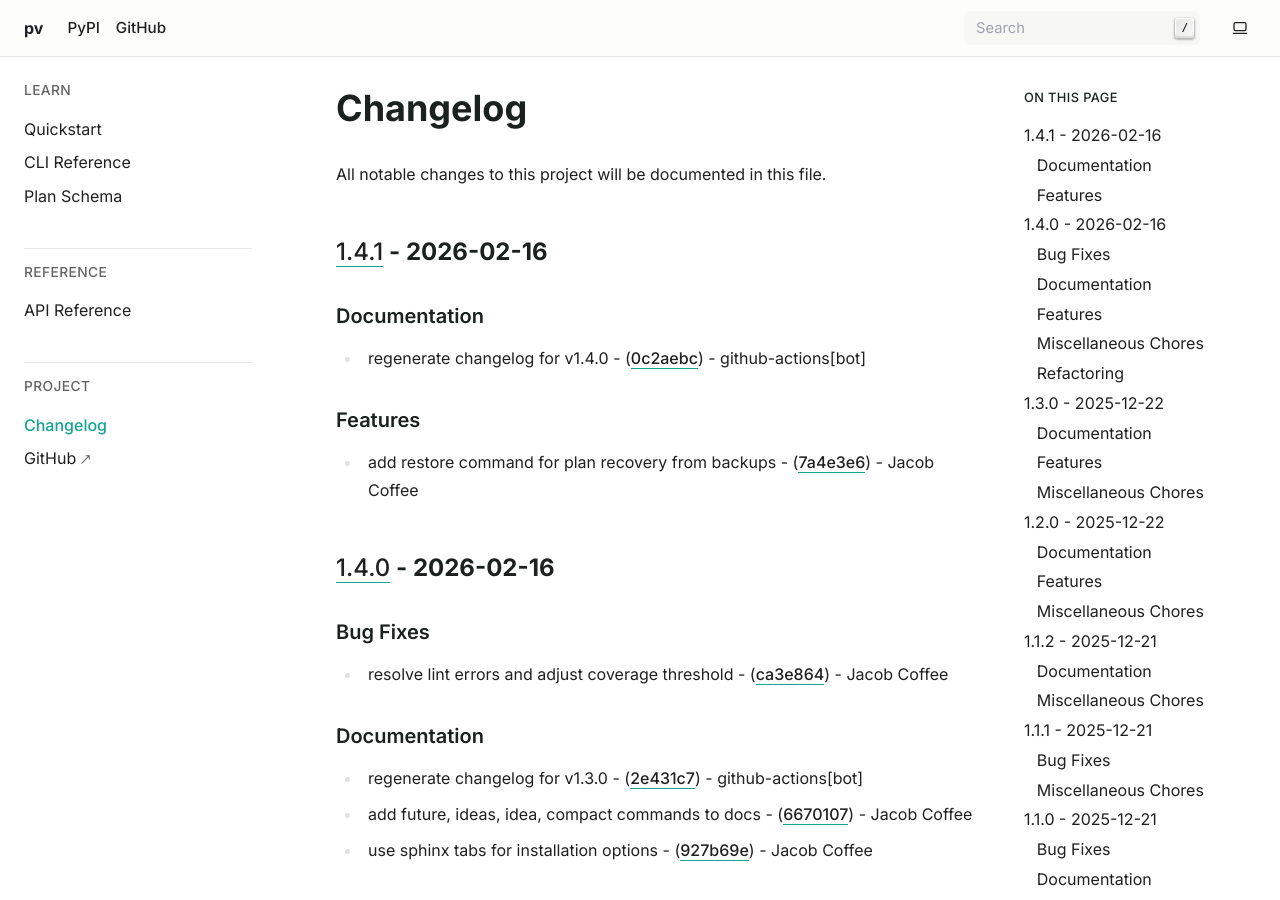
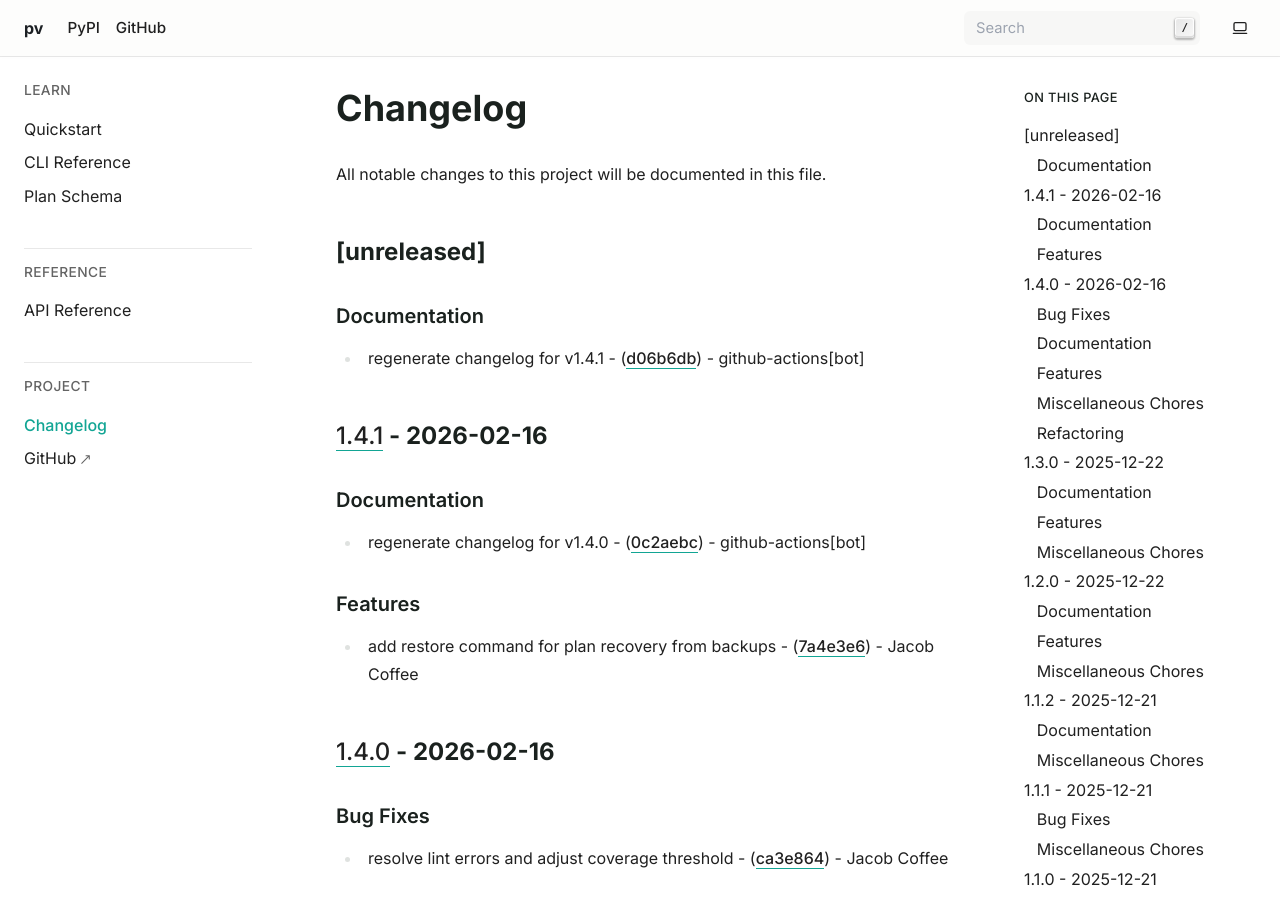
Before and after one commit to JacobCoffee/pv, a Sphinx documentation site: the page built from docs/CHANGELOG.md, in a window 1280 px wide and 900 px high. Built offline with Sphinx 7.4.7, drawn with Linux system fonts in a browser that asks for light colours.

Commit message:
docs: regenerate changelog for v1.5.0

```diff
--- a/docs/CHANGELOG.md
+++ b/docs/CHANGELOG.md
@@ -2,6 +2,13 @@
 
 All notable changes to this project will be documented in this file.
 
+## [unreleased]
+
+
+### Documentation
+
+
+- regenerate changelog for v1.4.1 - ([d06b6db](https://github.com/JacobCoffee/pv/commit/d06b6db4848b8d1883fb40c42ca017c3e1eaa66c)) - github-actions[bot]
 ## [1.4.1](https://github.com/JacobCoffee/pv/compare/v1.4.0..v1.4.1) - 2026-02-16
 
 
```
